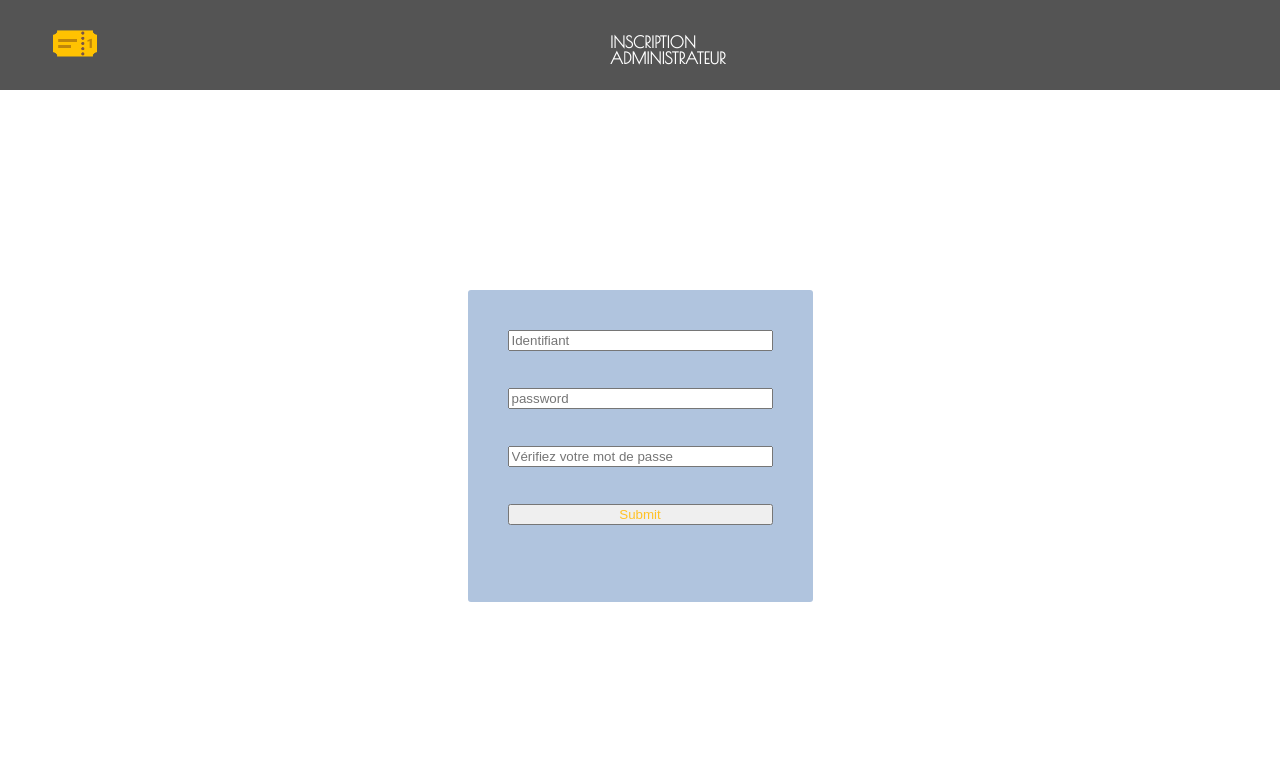
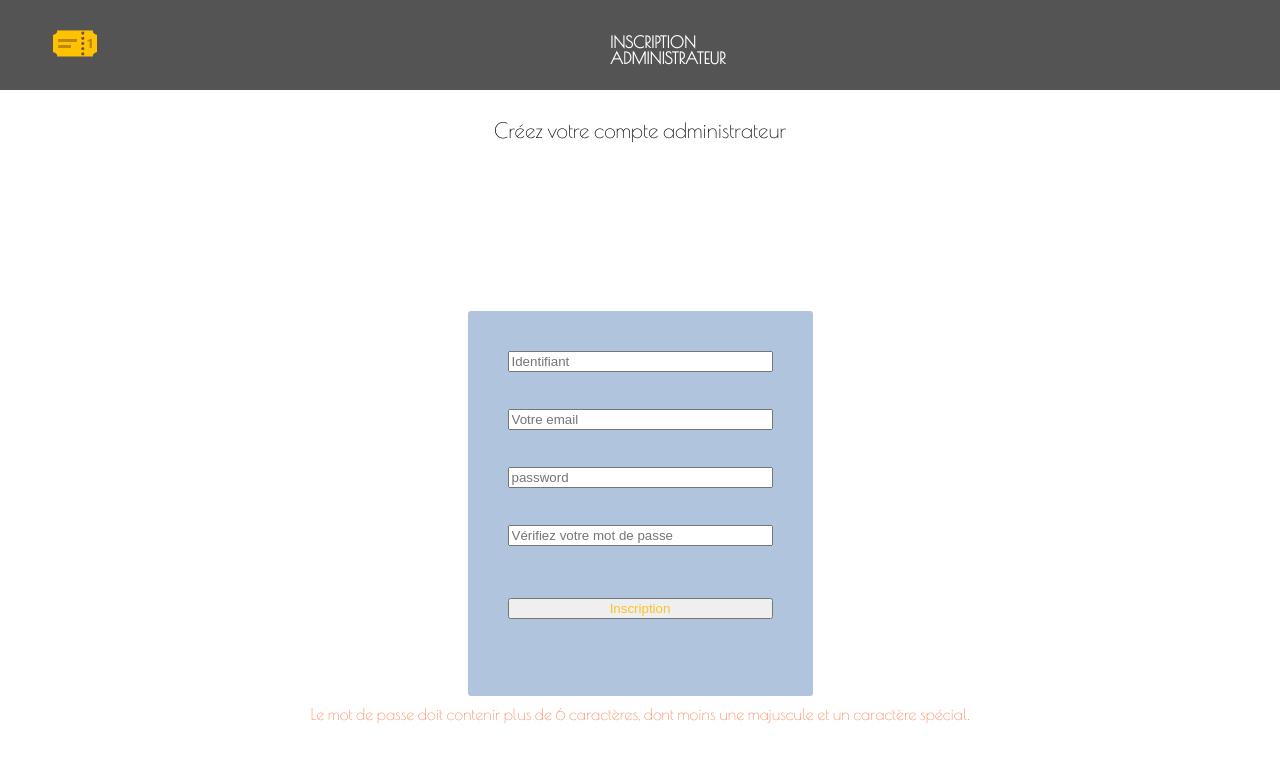
Before and after one commit to PaulineM9/OC_Projet4, a PHP site: page /inscription.php in a window 1280 px wide. Shown: the top 763 px of the page. Run offline with PHP 8.4, Linux system fonts and the light colour scheme; some libraries are stand-ins or nearby versions.

Commit message:
Add connexion width password hach ok

```diff
--- a/connexion.php
+++ b/connexion.php
@@ -19,13 +19,14 @@ if (!empty($_POST))
         'identifiant' => $_POST['identifiant']
     ));
     $data = $req->fetch();
+    $passwordCorrect = password_verify($_POST['password'], $data['password']);
 
     if ($data === false)
     {
         $validation = false;
     }
 
-    if ($_POST['password'] != $data['password'])
+    if ($passwordCorrect)
     {
         $validation = false;
     }
--- a/inscription.php
+++ b/inscription.php
@@ -10,7 +10,28 @@ catch(Exception $e)
     die('erreur : '.$e->getMessage());
 }
 
+if (isset($_POST['submit']))
+{
+    $identifiantAdmin = htmlspecialchars($_POST['identifiant']);
+    $emailAdmin = htmlspecialchars($_POST['email']);
+    $passwordAdmin = htmlspecialchars($_POST['password']);
+    $checkPassword =htmlspecialchars($_POST['check_password']);
+    $submitAdmin = htmlspecialchars($_POST['submit']);
 
+    if ($identifiantAdmin && $emailAdmin && $passwordAdmin && $checkPassword)
+    {
+        if (strlen($passwordAdmin) >= 6 && $passwordAdmin === $checkPassword && preg_match("#[A-Z]{1,}#", $passwordAdmin) && preg_match("#[\#\.\!\$\(\)\[\]\{\}\?\+\=\*\|]{1}#", $passwordAdmin))
+        {
+            $pass_hache = password_hash($passwordAdmin, PASSWORD_DEFAULT);
+            $pass_hacheCheck = password_hash($checkPassword, PASSWORD_DEFAULT);
+            $req = $db->prepare('INSERT INTO connexion (identifiant, email, password, check_password) VALUES (?,?,?,?)');
+            $req->execute(array($_POST['identifiant'], $_POST['email'], $pass_hache, $pass_hacheCheck));
+            $messageCompteOk = "Votre compte administrateur a été créé avec succès.";
+        } else {
+            $messageErreur = "Un des champs n'est pas renseigné correctement.";
+        }
+    }
+}
 ?>
 
 <!DOCTYPE html>
@@ -24,11 +45,16 @@ catch(Exception $e)
             <h1>INSCRIPTION ADMINISTRATEUR</h1>
         </div>
         <div class="inscription_form">
+            <h1>Créez votre compte administrateur</h1>
             <form class="sign_in" action="inscription.php" method="post">
                 <input class="identifiant_admin" type="text" name="identifiant" size=30 placeholder="Identifiant" id="identifiant"><br/>
+                <input class="email_admin" type="email" name="email" placeholder="Votre email" id="email"><br/>
                 <input class="password_admin" type="password" name="password" placeholder="password" id="password"><br/>
                 <input class="check_password" type="password" name="check_password" placeholder="Vérifiez votre mot de passe" id="check_password"><br/>
-                <input class="submit_admin" type="submit" name="submit" placeholder="Envoyer" id="submit"><br/>
+                <input class="submit_admin" type="submit" name="submit" value="Inscription" id="submit"><br/>
             </form>
+            <p>Le mot de passe doit contenir plus de 6 caractères, dont moins une majuscule et un caractère spécial.</p>
+            <p id="message_erreur"><?php if (isset($messageErreur)){ echo $messageErreur; } ?></p>
+            <p id="message_ok"><?php if (isset($messageCompteOk)){ echo $messageCompteOk; } ?></p>
     </body>
 </html>
--- a/stylesheet.css
+++ b/stylesheet.css
@@ -431,18 +431,42 @@ outline:0;
 	padding-top: 34px;
 	margin: 0 510px;
 }
+.inscription_form {
+	flex-direction: column;
+}
+.inscription_form h1 {
+	font-size: 1.3em;
+	margin: 0 auto;
+	padding-top: 30Px;
+}
+.inscription_form p {
+	color: coral;
+	font-size: 1em;
+	margin-top: 10px;
+	text-align: center;
+}
 .sign_in {
 	display: flex;
 	flex-direction: column;
-	position: relative;
-	top: 200px;
 	font-size: 2em;
 	margin: 0 auto;
 	background-color: lightsteelblue;
 	border-radius: 3px;
 	padding: 40px 40px;
+	margin-top: 170px;
 }
 .sign_in input {
 	margin-bottom: 5px;
 	color: #ffc226;
 }
+.submit_admin {
+	margin-top: 15px;
+}
+#message_erreur {
+	color: rgb(207, 55, 55);
+	font-size: 1.8em;
+}
+#message_ok {
+	color: rgb(48, 202, 130);
+	font-size: 1.8em;
+}
```
